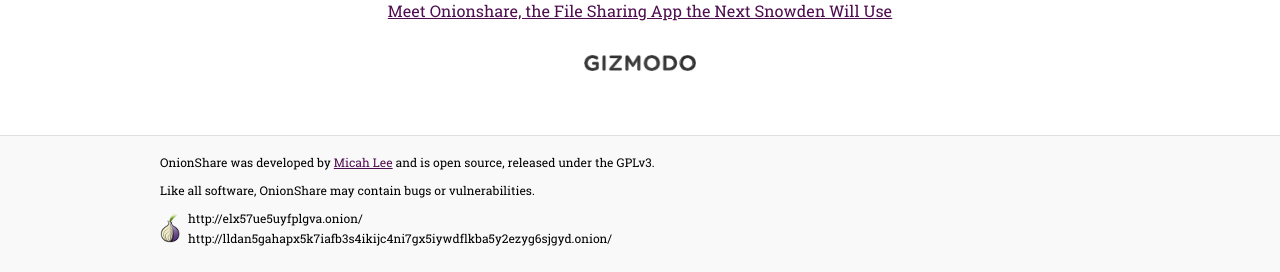
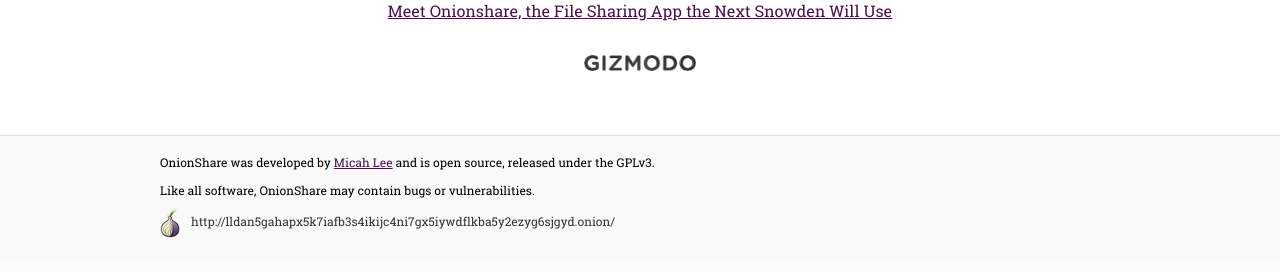
Before and after one commit to onionshare/onionshare-website, a PHP site: page / in a window 1280 px wide. Shown: the part 2332-2604 px from the top of the page. After the commit the page ends 2570 px from the top, so only its background shows below. Run offline with PHP 8.4, Linux system fonts and the light colour scheme.

Commit message:
Remove the v2 onion (we'll still run it, but no need to advertise it anymore since v3 is better), and make the v3 onion look better

```diff
--- a/assets/css/style.css
+++ b/assets/css/style.css
@@ -283,15 +283,13 @@
     padding: 0;
 }
 
-footer .onionAddress {
-    margin: 0;
+footer .onion {
+  color: #333333;
 }
 
-footer img {
-    float: left;
-    margin-right: .5rem;
-    position: relative;
-    top: 5px;
+footer .onion img {
+  vertical-align: middle;
+  margin-right: .5rem;
 }
 
 @media only screen and (max-width: 960px) {
--- a/index.html
+++ b/index.html
@@ -100,10 +100,11 @@
         <div class="wrapper">
             <p data-l10n="disclaimer">OnionShare was developed by <a href="https://twitter.com/micahflee">Micah Lee</a> and is open source, released under the GPLv3.</p>
             <p>Like all software, OnionShare may contain bugs or vulnerabilities.</p>
-            <div>
-              <img src="assets/img/tor.png" alt="Tor Logo">
-              <p class="onionAddress" data-l10n="onion-service" class="onion-service">http://elx57ue5uyfplgva.onion/</p>
-              <p data-l10n="onion-service" class="onion-service">http://lldan5gahapx5k7iafb3s4ikijc4ni7gx5iywdflkba5y2ezyg6sjgyd.onion/</p>
+            <div class="onion">
+              <p>
+                <img src="assets/img/tor.png" alt="Tor Logo">
+                http://lldan5gahapx5k7iafb3s4ikijc4ni7gx5iywdflkba5y2ezyg6sjgyd.onion/
+              </p>
             </div>
         </div>
     </footer>
```
